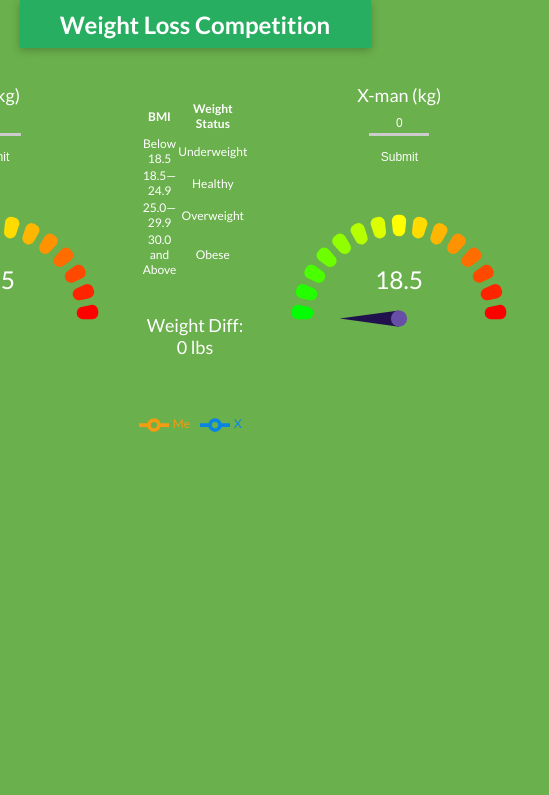
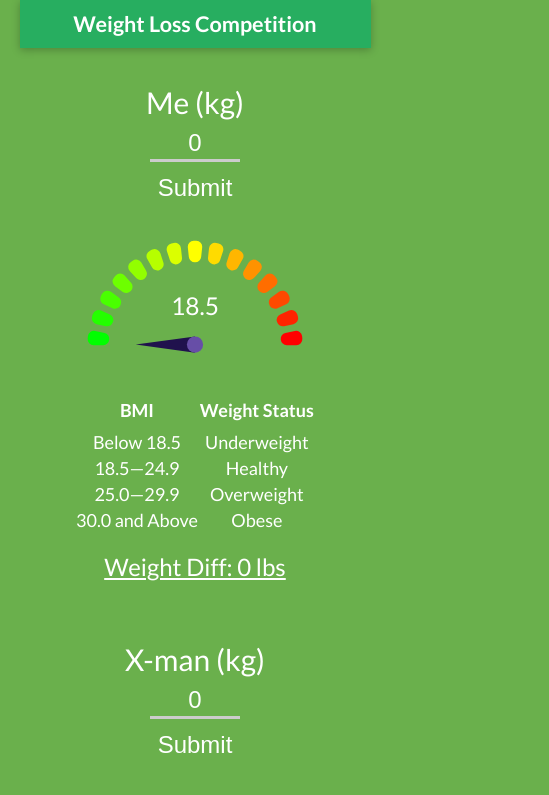
Before and after one commit to herxch/WLC_Front, a React (Create React App) app: page / in a window 390 px wide. Shown: the top 795 px of the page, 549 px wide, since content can reach past the window. Built offline with nearby package versions, Linux system fonts and the light colour scheme; no server answers.

Commit message:
add mobile screen support

```diff
--- a/src/components/Layout/BMI.module.css
+++ b/src/components/Layout/BMI.module.css
@@ -1,5 +1,6 @@
 .BMI-container {
   width: 90%;
+  height: 40rem;
   display: flex;
   justify-content: center;
 }
@@ -24,4 +25,26 @@
 
 .weightdiff {
   font-size: 3rem;
+  text-decoration: underline;
 }
+
+@media screen and (max-width: 900px) {
+  .BMI-container {
+    flex-direction: column;
+    height: auto;
+  }
+  .BMI-container .BMI-me {
+    height: 53rem;
+  }
+  .middle {
+    margin: 4rem auto;
+    font-size: 3rem;
+  }
+  .weightdiff {
+    margin-top: 3rem;
+    font-size: 4rem;
+  }
+  .BMI-container .BMI-x {
+    height: 53rem;
+  }
+}
--- a/src/components/Layout/Header.module.css
+++ b/src/components/Layout/Header.module.css
@@ -11,3 +11,9 @@
   box-shadow: 0 2px 8px rgba(0, 0, 0, 0.25);
   z-index: 10;
 }
+
+@media screen and (max-width: 900px) {
+  .header {
+    font-size: 1.8rem;
+  }
+}
--- a/src/components/UI/Input.module.css
+++ b/src/components/UI/Input.module.css
@@ -41,3 +41,17 @@
   background-color: #27ae60;
   color: #ffffff;
 }
+
+@media screen and (max-width: 900px) {
+  .label {
+    font-size: 5rem;
+  }
+  .input {
+    width: 15rem;
+    height: 6rem;
+    font-size: 4rem;
+  }
+  .btn {
+    font-size: 4rem;
+  }
+}
--- a/src/components/UI/TwoLineChart.js
+++ b/src/components/UI/TwoLineChart.js
@@ -13,15 +13,15 @@ import {
 const TwoLineChart = (props) => {
   return (
     <Fragment>
-      <ResponsiveContainer width='75%' aspect={2}>
+      <ResponsiveContainer width='99%' height={500}>
         <LineChart
-          width={500}
-          height={250}
+          // width={100}
+          // height={250}
           //data={data}
           margin={{
             top: 40,
             right: 40,
-            left: 40,
+            left: 0,
             bottom: 40,
           }}
         >
```
